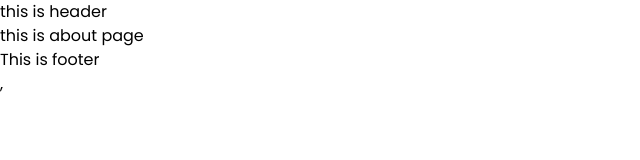
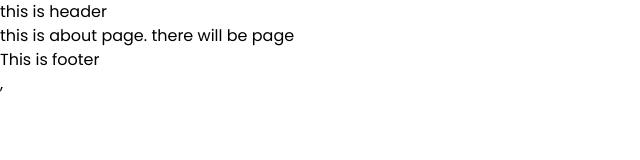
Before and after one commit to thorStudios/hydravia, a React (Vite) app: page /about in a window 1280 px wide. Shown: the top 160 px of the page, without its empty margins (0-640 px from the left). Built offline with nearby package versions, Linux system fonts and the light colour scheme.

Commit message:
demo text added in about page

```diff
--- a/src/pages/about/About.jsx
+++ b/src/pages/about/About.jsx
@@ -3,7 +3,7 @@
 export default function About() {
   return (
     <div>
-      this is about page
+      this is about page. there will be page
     </div>
   )
 }
```
Also changed, not shown: 1 other file (tests, documents, lock files or other folders).
